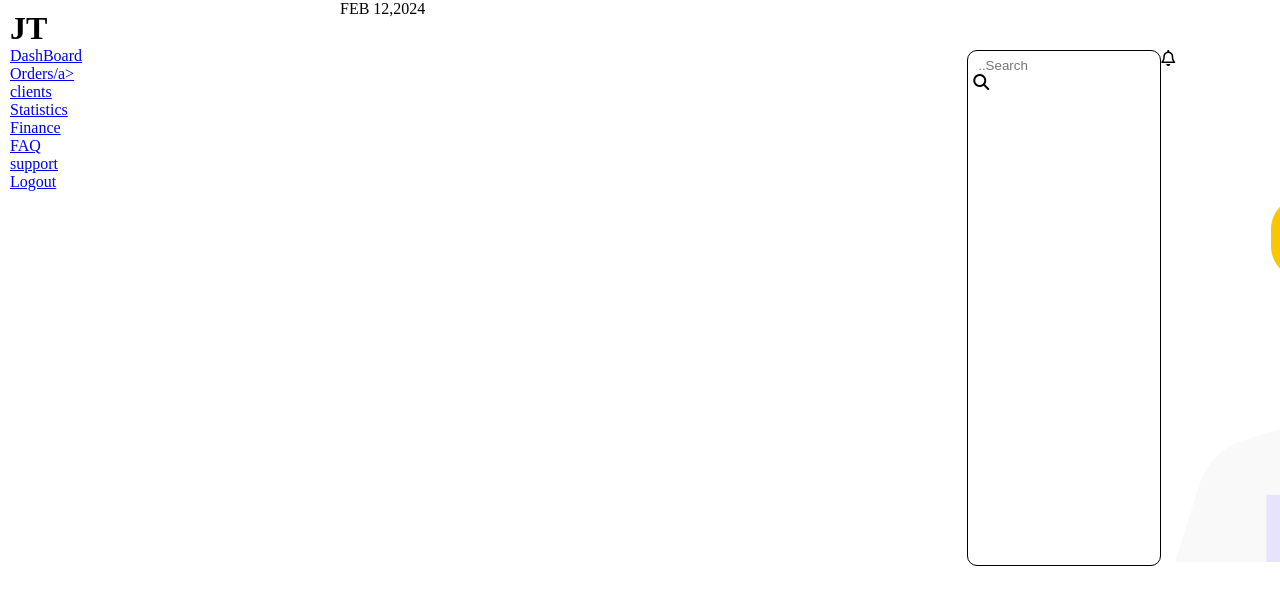
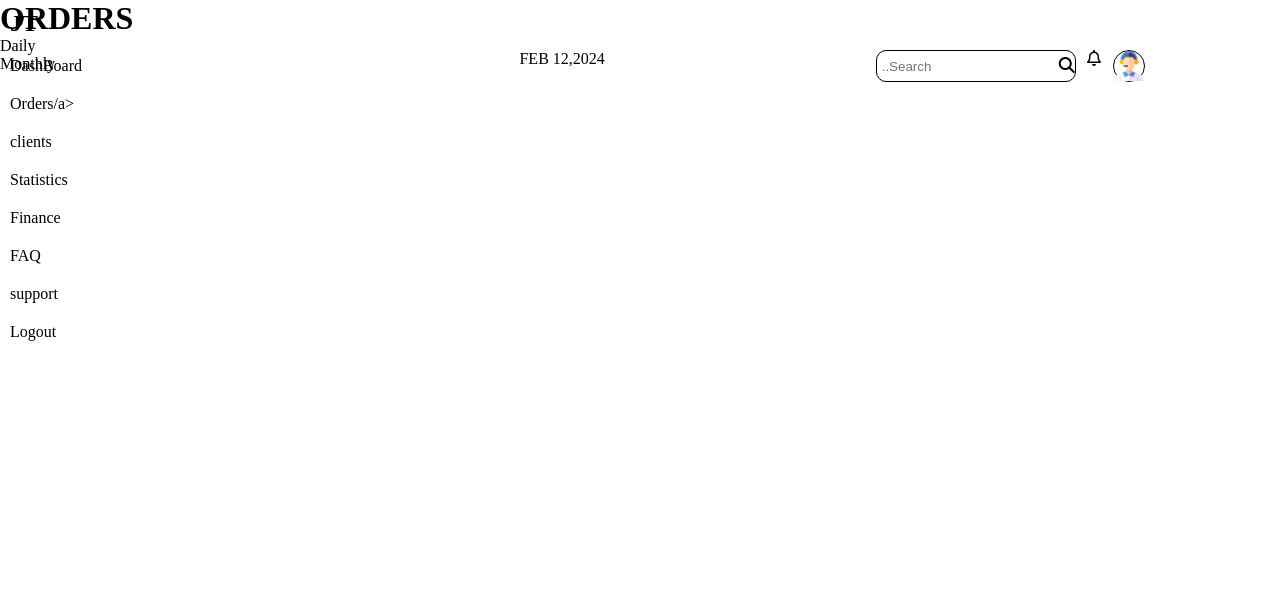
Before and after one commit to keneil2/BYTE, a PHP site: page /app/views/admin.view.php in a window 1280 px wide; the page is wider, and only the part inside the window is pictured. Shown: the top 605 px of that part. Run offline with PHP 8.4, Linux system fonts and the light colour scheme; some libraries are stand-ins or nearby versions.

Commit message:
basic layout for addmin panel

```diff
--- a/app/views/admin.view.php
+++ b/app/views/admin.view.php
@@ -9,7 +9,8 @@
 </head><?php
 ?>
 <body>
-   <div class="side-nav"><h1>JT</h1>
+   <nav>
+   <div class="side-bar"><h1>JT</h1>
    <ul>
     <li><a href="/dashboard">DashBoard</a></li>
     <li><a href="/orders">Orders/a></li>
@@ -21,16 +22,32 @@
     <li><a href="/logout">Logout</a></li>
    </ul>
 </div>
-   <section class="admin-section">
-   <nav>
+
+
+   <div class="admin-section">
+   <!-- <nav> -->
 <div class="date">FEB 12,2024</div>
-<div class="left-nav">
+<div class="right-nav">
 <div class="search-bar"><input type="text" placeholder="..Search"><i class="fa-solid fa-magnifying-glass"></i></div>
 <div><i class="fa-regular fa-bell"></i></div>
-<div>   <img src="public/css/img/9703596.png" alt="admin-profile-pic"> </div>
+<div class="profile">   <img src="public/css/img/9703596.png" alt="admin-profile-pic"> </div>
+</div>
 </div>
 </nav>
-   </section>
+
+
+
+<div class="quick-display">
+   <div class="heading"><h1>ORDERS</h1> <p>Daily</p><p>Monthly</p></div>
+   <div class="Order-info">
+   <div class="New-Orders">
+
+   </div>
+   <div class="pending-Orders"></div>
+   <div class="delivered-Orders"></div>
+   </div>
+
+</div>
    <script src="https://kit.fontawesome.com/f05da63fd8.js" crossorigin="anonymous"></script>
 </body>
 </html>
--- a/public/css/admin.css
+++ b/public/css/admin.css
@@ -2,17 +2,32 @@
     margin:0;
     padding:0;
 }
-body{
+nav{
     display: flex;
+    width:100%;
+    position:fixed;
 }
-.side-nav{
+.side-bar{
     width: 25%;
     padding:10px;
 }
+.side-bar ul{
+    margin-top: 20px;
+}
+.side-bar ul li{
+    margin-top:20px;
+}
+.side-bar ul li a{
+    text-decoration: none;
+    color:black;
+}
 .admin-section{
     width:70%;
+    display: flex;
+    justify-content: space-around;
+    /* height:fit-content; */
 }
-.admin-section nav{
+ nav{
     display:flex;
     justify-content:space-between;
 }
@@ -20,19 +35,32 @@ body{
     border:none;
     background-color: transparent;
     padding-left:5px;
+    height: 30px;
+    outline: none;
 
 }
 .search-bar{
     border:1px solid black;
     border-radius:10px;
-    padding:5px;
+    height:30px;
+    /* padding:5px; */
 }
-/* .date{
+.date{
     margin-top:50px;
-} */
-.left-nav{
+}
+.right-nav{
     display: flex;
     justify-content: space-between;
     width:30%;
     margin-top:50px;
 }
+.profile{
+    border-radius:50%;
+    border: 1px solid black;
+    width:30px;
+    height:30px;
+}
+.profile img{
+    width:30px;
+    height:30px;
+}
```
